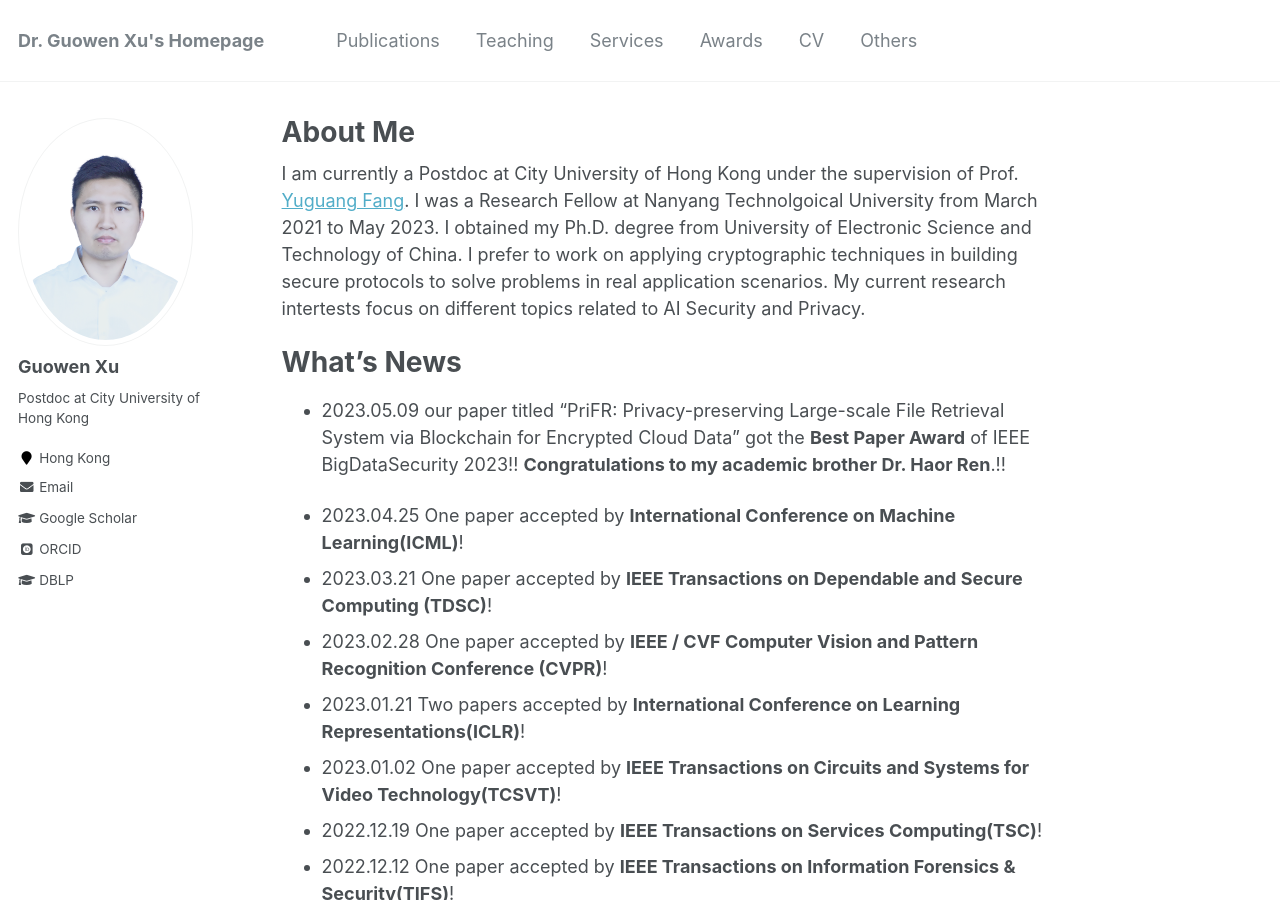
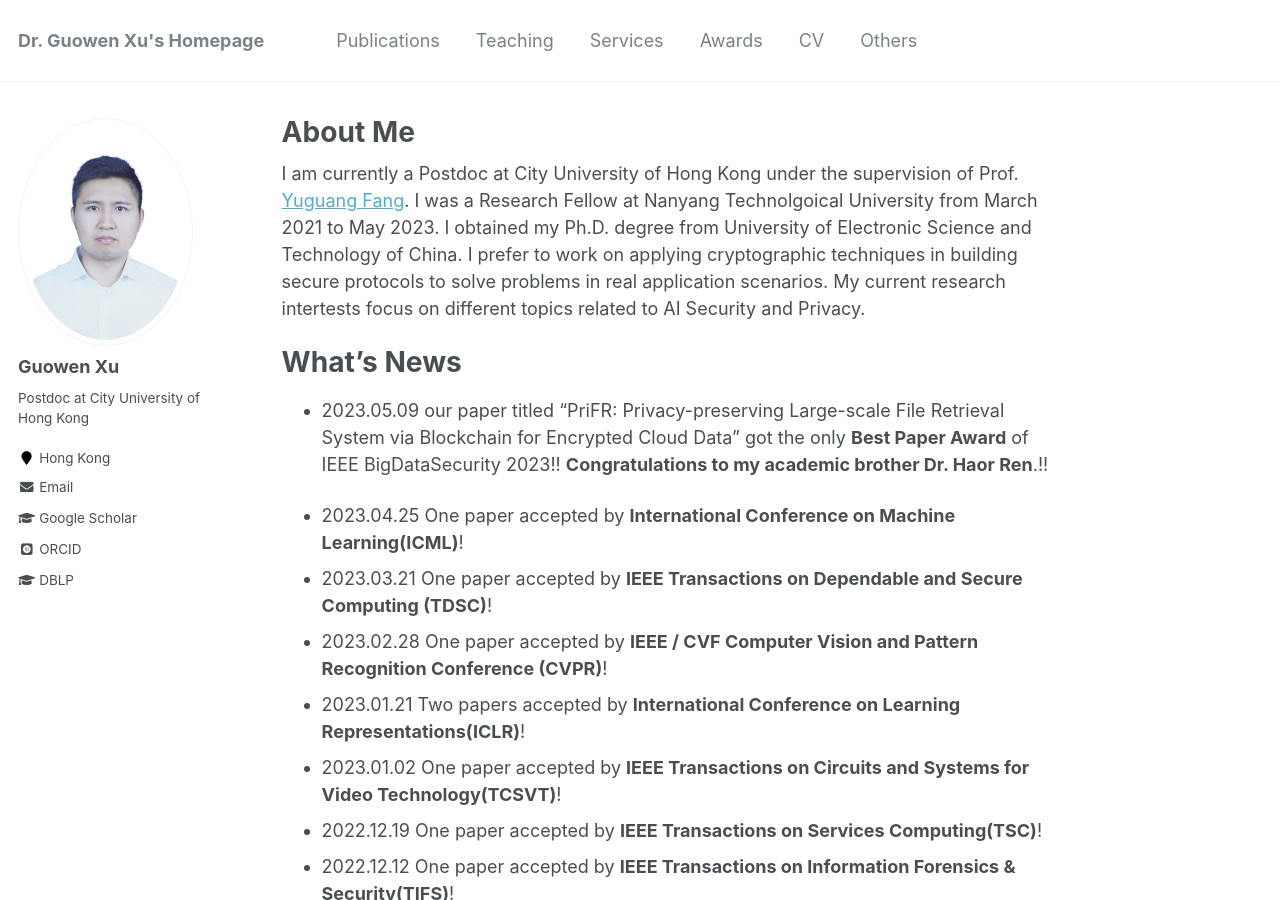
Before and after one commit to Guowen-xu/guowen-xu.github.io, a Jekyll site: the page built from _pages/about.md, in a window 1280 px wide and 900 px high. Built offline with Jekyll 4.4.1, drawn with Linux system fonts in a browser that asks for light colours; some web fonts are replaced.

Commit message:
Update about.md

```diff
--- a/_pages/about.md
+++ b/_pages/about.md
@@ -13,7 +13,7 @@ redirect_from:
 
 What's News
 ======
-- 2023.05.09 our paper titled "PriFR: Privacy-preserving Large-scale File Retrieval System via Blockchain for Encrypted Cloud Data" got the **Best Paper Award** of IEEE BigDataSecurity 2023!! **Congratulations to my academic brother Dr. Haor Ren**.!!
+- 2023.05.09 our paper titled "PriFR: Privacy-preserving Large-scale File Retrieval System via Blockchain for Encrypted Cloud Data" got the only **Best Paper Award** of IEEE BigDataSecurity 2023!! **Congratulations to my academic brother Dr. Haor Ren**.!!
 
 - 2023.04.25 One paper  accepted by **International Conference on Machine Learning(ICML)**!
 - 2023.03.21 One paper  accepted by **IEEE Transactions on Dependable and Secure Computing (TDSC)**!
```
